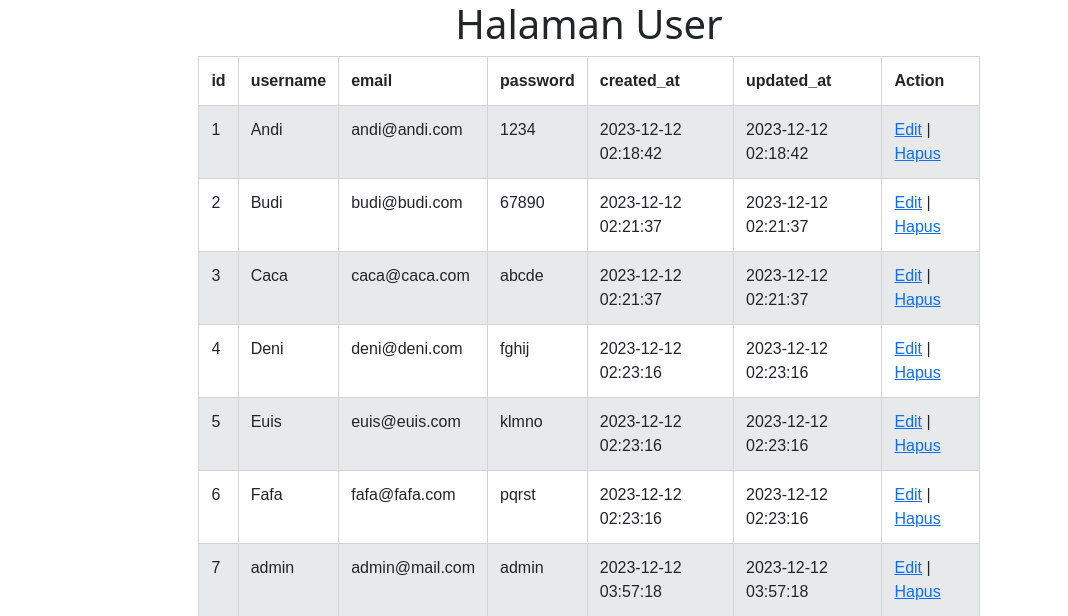
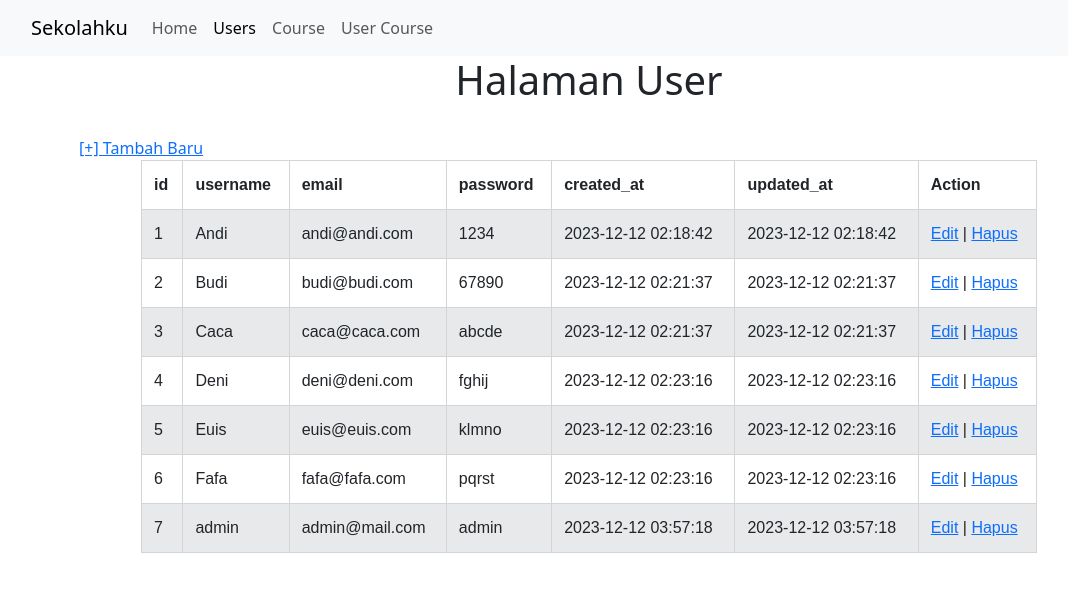
Before and after one commit to mayun19/Test-Web-Programming, a PHP site: page /users.php in a window 1280 px wide. Shown: the top 616 px of the page, without its empty margins (51-1119 px from the left). Run offline with PHP 8.4, Linux system fonts and the light colour scheme; data comes from the database, SQL or seed files in the repository; data that the repository does not hold is empty.

Commit message:
add ss query and navigation in admin session

```diff
--- a/users.php
+++ b/users.php
@@ -26,8 +26,38 @@
         }
     </style>
 <body>
+<nav class="navbar navbar-expand-lg bg-body-tertiary">
+    <div class="container">
+        <a class="navbar-brand" href="#">Sekolahku</a>
+        <button class="navbar-toggler" type="button" data-bs-toggle="collapse" data-bs-target="#navbarNav" aria-controls="navbarNav" aria-expanded="false" aria-label="Toggle navigation">
+        <span class="navbar-toggler-icon"></span>
+        </button>
+        <div class="collapse navbar-collapse" id="navbarNav">
+        <ul class="navbar-nav">
+            <li class="nav-item">
+            <a class="nav-link " aria-current="page" href="halaman_admin.php">Home</a>
+            </li>
+            <li class="nav-item">
+            <a class="nav-link active" href="users.php">Users</a>
+            </li>
+            <li class="nav-item">
+            <a class="nav-link" href="courses.php">Course</a>
+            </li>
+            <li class="nav-item">
+            <a class="nav-link " href="user_course.php">User Course</a>
+            </li>
+        </ul>
+        </div>
+    </div>
+    </nav>
     <div class="container">
         <h1 class="text-center">Halaman User</h1>
+
+        <br/>
+
+        <nav class="px-5 d-flex justify-content-start">
+            <a href="form_daftar_user.php">[+] Tambah Baru</a>
+        </nav>
     </div>
 
 
@@ -46,7 +76,6 @@
     $result = mysqli_query($con, $sql);
     if(mysqli_num_rows($result) > 0)
     {
-        echo '<div class="container">';
         echo '<table> <tr> <th> id </th> <th> username </th> <th> email </th> <th> password </th> <th> created_at </th>  <th> updated_at </th> <th> Action </th></tr>';
        while($row = mysqli_fetch_assoc($result)){
            echo "<td>".$row['id']."</td>";
@@ -65,7 +94,6 @@
 
        }
        echo '</table>';
-       echo '<div/>';
     }
     else
     {
```
Also changed, not shown: courses.php (+26 -1 lines), form_daftar_user.php (added, +48 -0 lines), user_course.php (+26 -10 lines), database/Screen Shot 2023-12-12 at 15.34.31.png (added), database/Screen Shot 2023-12-12 at 15.34.51.png (added).
